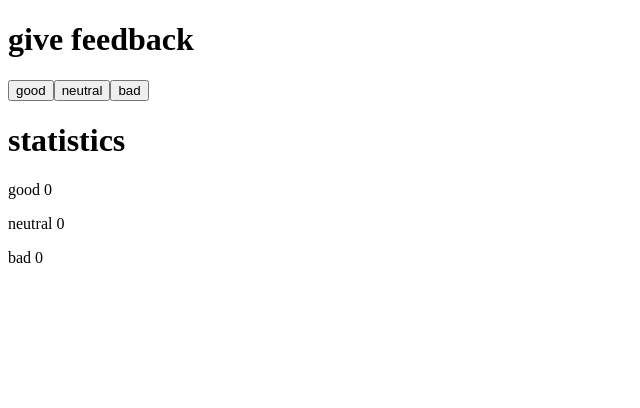
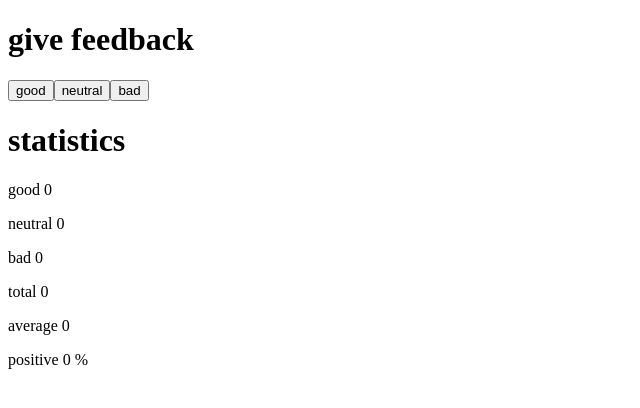
Before and after one commit to AnjaliKunder97/fullstackopen, a React (Vite) app in the folder part1/unicafe/: page / in a window 1280 px wide. Shown: the top 408 px of the page, without its empty margins (0-640 px from the left). Built offline with nearby package versions, Linux system fonts and the light colour scheme.

Commit message:
part1: exercise 1.7 - statistics (all, average, positive)

```diff
--- a/part1/unicafe/src/App.jsx
+++ b/part1/unicafe/src/App.jsx
@@ -3,11 +3,17 @@
 const Header = ({ title }) => <h1>{title}</h1>
 const Button = ({ onClick, text }) => <button onClick={onClick}>{text}</button>
 const Statistics = ({ good, neutral, bad }) => {
+  let all = good + neutral + bad
+  let average = all === 0 ? 0 : (good - bad) / all
+  let positive = all === 0 ? 0 : (good / all) *  100
   return (
   <>
     <p>good {good}</p>
     <p>neutral {neutral}</p>
     <p>bad {bad}</p>
+    <p>total {all}</p>
+    <p>average {average}</p>
+    <p>positive {positive} %</p>
   </>
   )
 }
```
